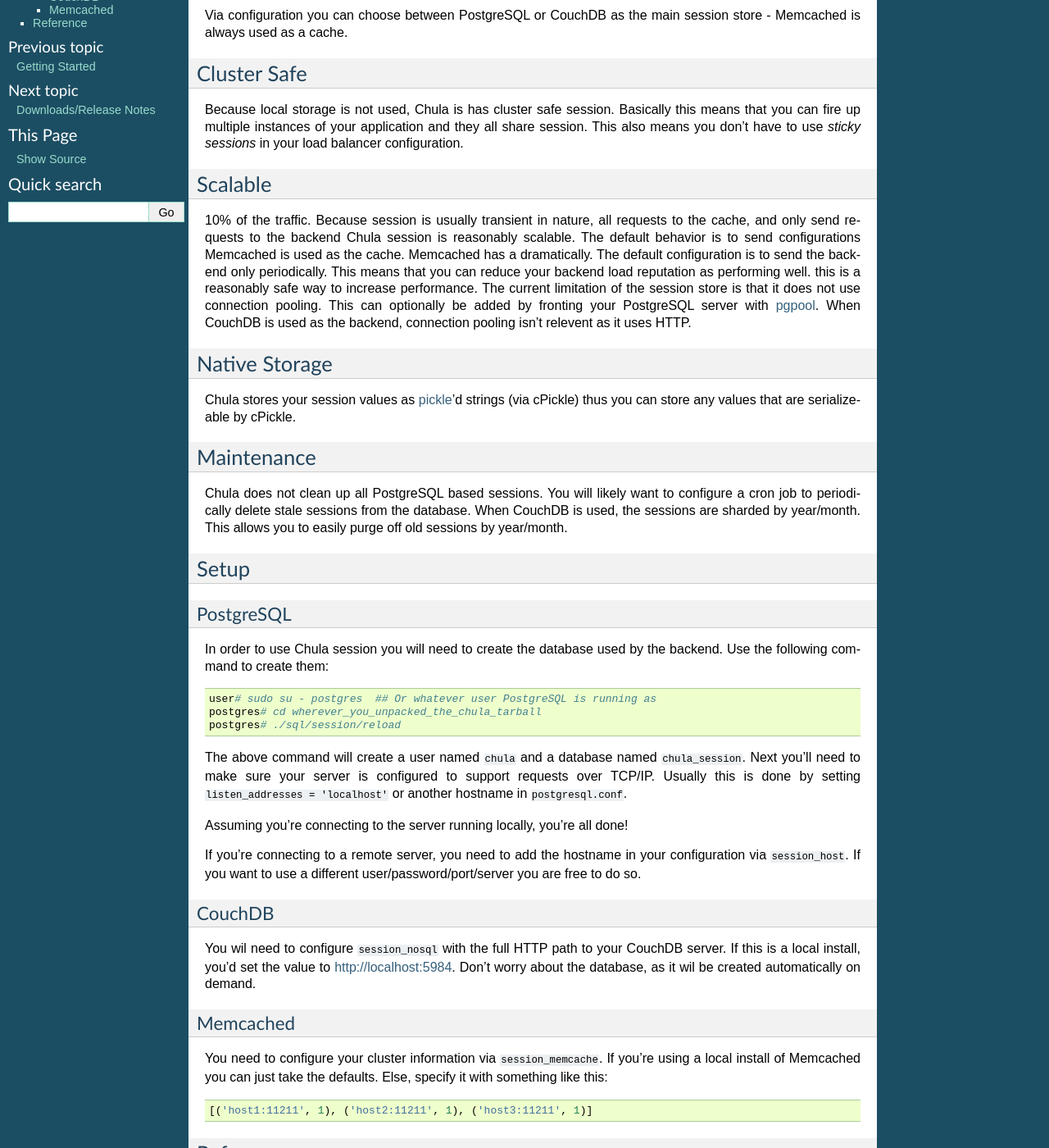
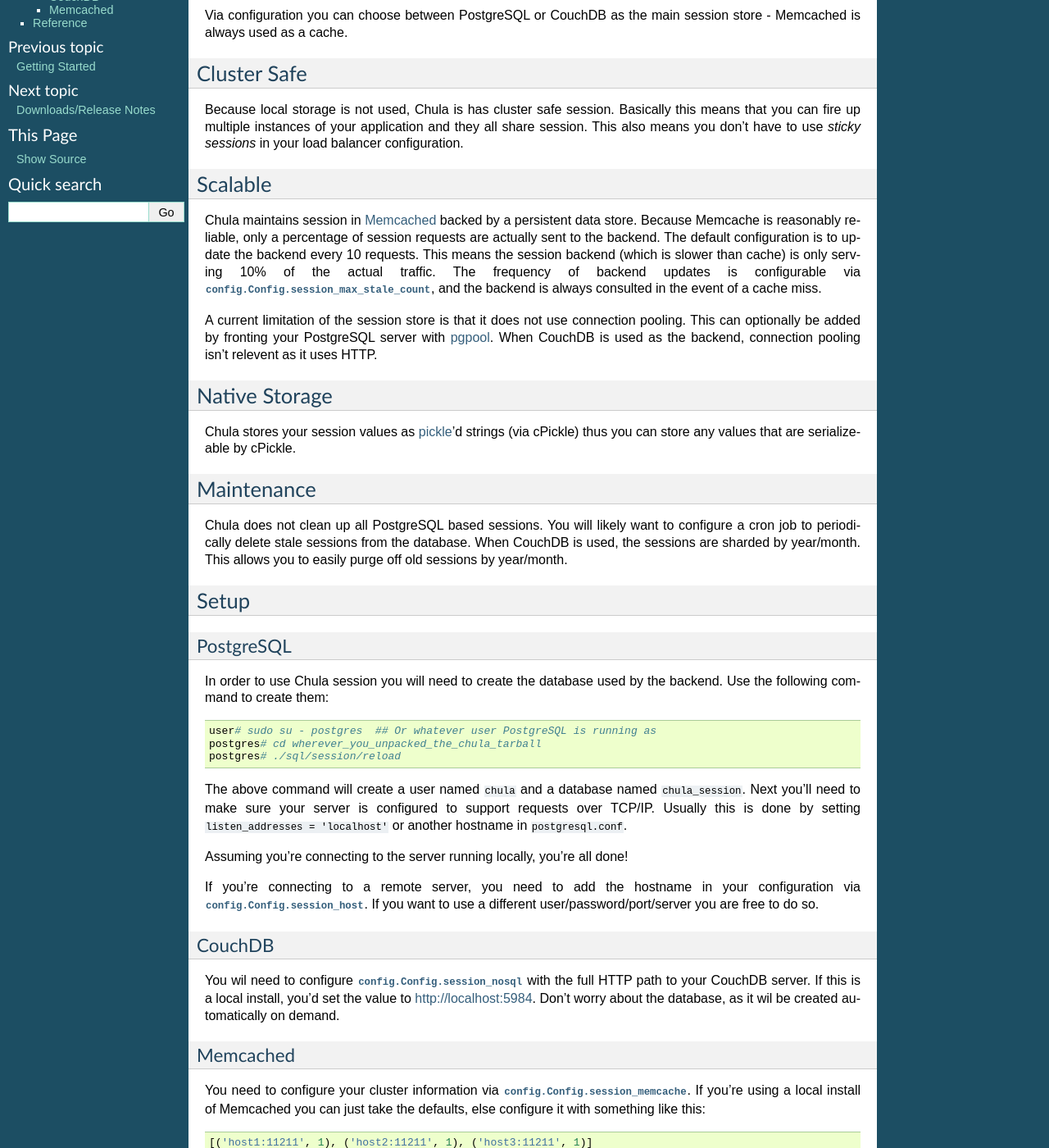
Before and after one commit to jmcfarlane/chula, a Sphinx documentation site: the page built from docs/session.rst, in a window 1280 px wide and 1400 px high, scrolled down 198 px. Shown: the whole window at 82% size. Built offline with Sphinx 7.4.7, drawn with Linux system fonts in a browser that asks for light colours.

Commit message:
Fix some _crazy_ text in session.rst
Not sure how that even got that way!  Also updated the docs script to
create the temp build dir if not there already.

```diff
--- a/docs/about.rst
+++ b/docs/about.rst
@@ -75,8 +75,8 @@
 issues.  In the event Chula becomes more popular, a more sophisticated
 tracker will be used.
 
-The link to the Github tracker is `here
-<http://github.com/jmcfarlane/chula/issues>`_.
+The link to the Github tracker is here:
+http://github.com/jmcfarlane/chula/issues
 
 Release cycle
 +++++++++++++
--- a/docs/session.rst
+++ b/docs/session.rst
@@ -23,17 +23,19 @@
 Scalable
 ++++++++
 
-10% of the traffic.  Because session is usually transient in nature,
-all requests to the cache, and only send requests to the backend Chula
-session is reasonably scalable.  The default behavior is to send
-configurations Memcached is used as the cache.  Memcached has a
-dramatically.  The default configuration is to send the backend only
-periodically.  This means that you can reduce your backend load
-reputation as performing well.  this is a reasonably safe way to
-increase performance.  The current limitation of the session store is
-that it does not use connection pooling.  This can optionally be added
-by fronting your PostgreSQL server with pgpool_.  When CouchDB is used
-as the backend, connection pooling isn't relevent as it uses HTTP.
+Chula maintains session in Memcached_ backed by a persistent data
+store.  Because Memcache is reasonably reliable, only a percentage of
+session requests are actually sent to the backend.  The default
+configuration is to update the backend every 10 requests.  This means
+the session backend (which is slower than cache) is only serving 10%
+of the actual traffic.  The frequency of backend updates is
+configurable via :attr:`config.Config.session_max_stale_count`, and
+the backend is always consulted in the event of a cache miss.
+
+A current limitation of the session store is that it does not use
+connection pooling.  This can optionally be added by fronting your
+PostgreSQL server with pgpool_.  When CouchDB is used as the backend,
+connection pooling isn't relevent as it uses HTTP.
 
 Native Storage
 ++++++++++++++
@@ -73,31 +75,33 @@
 done!
 
 If you're connecting to a remote server, you need to add the hostname
-in your configuration via ``session_host``.  If you want to use a different user/password/port/server you are free
-to do so.
+in your configuration via :attr:`config.Config.session_host`.  If you
+want to use a different user/password/port/server you are free to do
+so.
 
 CouchDB
 -------
 
-You wil need to configure ``session_nosql`` with the full HTTP path to
-your CouchDB server.  If this is a local install, you'd set the value
-to http://localhost:5984.  Don't worry about the database, as it wil
-be created automatically on demand.
+You wil need to configure :attr:`config.Config.session_nosql` with the
+full HTTP path to your CouchDB server.  If this is a local install,
+you'd set the value to http://localhost:5984.  Don't worry about the
+database, as it wil be created automatically on demand.
 
 Memcached
 ---------
 
 You need to configure your cluster information via
-``session_memcache``.  If you're using a local install of Memcached
-you can just take the defaults.  Else, specify it with something like
-this::
+:attr:`config.Config.session_memcache`.  If you're using a local
+install of Memcached you can just take the defaults, else configure it
+with something like this::
 
  [('host1:11211', 1), ('host2:11211', 1), ('host3:11211', 1)]
 
 Reference
 +++++++++
 
-For more detail on Chula configuration in general, see here_.
+For more detail on Chula configuration in general, see
+:mod:`config`.
 
 .. _here: configuration.html
 .. _pgpool: http://pgpool.projects.postgresql.org/
```
Also changed, not shown: 1 other file.
